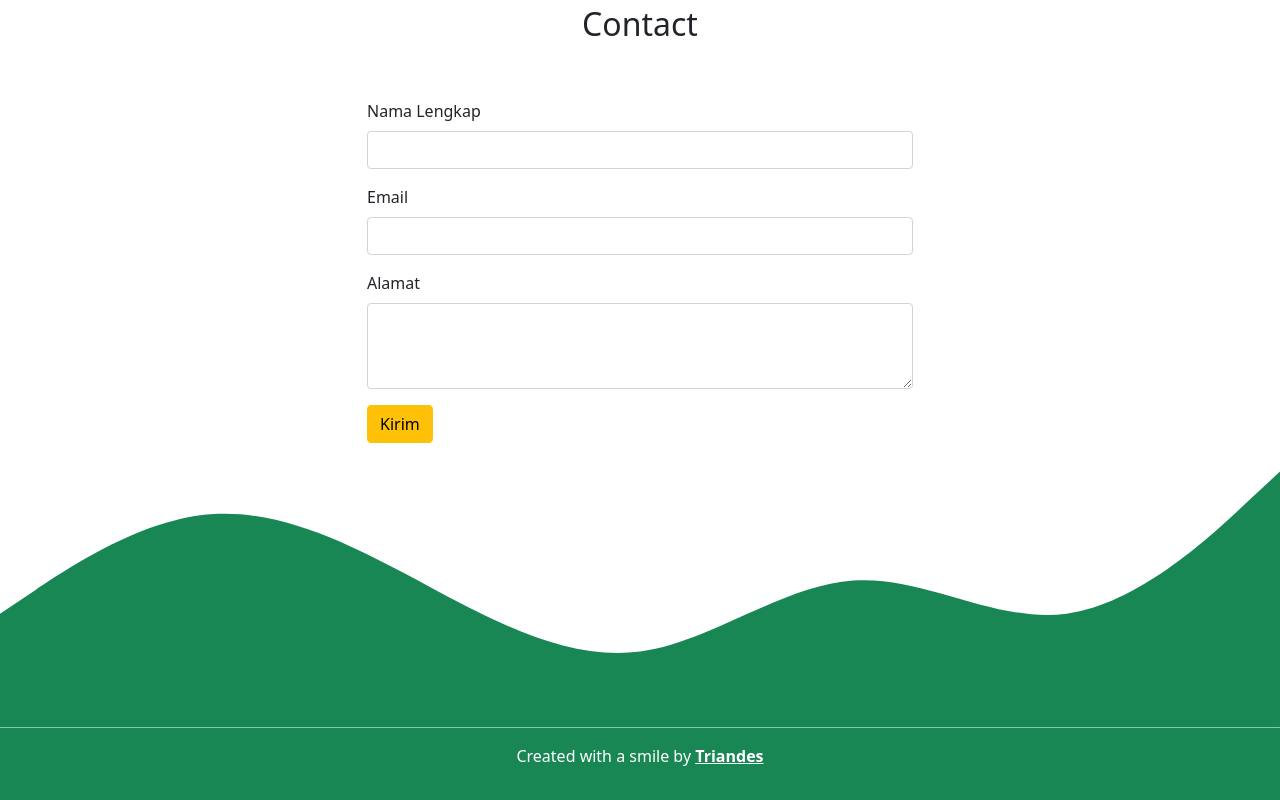
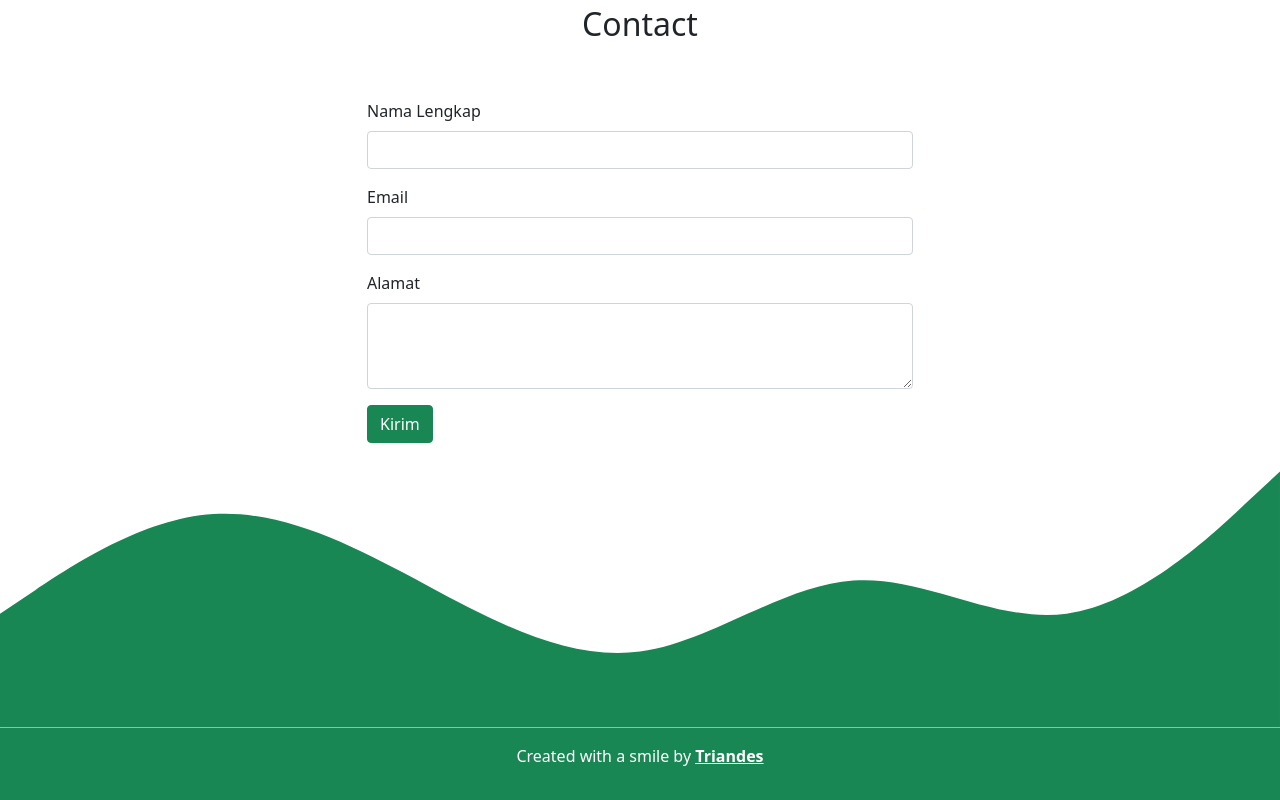
Before and after one commit to triandessinaga/triandessinaga.github.io, a plain HTML site: page index.htm in a window 1280 px wide. Shown: the part 2796-3596 px from the top of the page. Drawn offline with nearby package versions, Linux system fonts and the light colour scheme.

Commit message:
perubahan tombol kirim menjai hijau

```diff
--- a/index.htm
+++ b/index.htm
@@ -182,7 +182,7 @@
                 <textarea class="form-control" id="alamat" rows="3"></textarea>
               </div>
 
-              <button type="submit" class="btn btn-warning">Kirim</button>
+              <button type="submit" class="btn btn-success">Kirim</button>
             </form>
           </div>
         </div>
```
